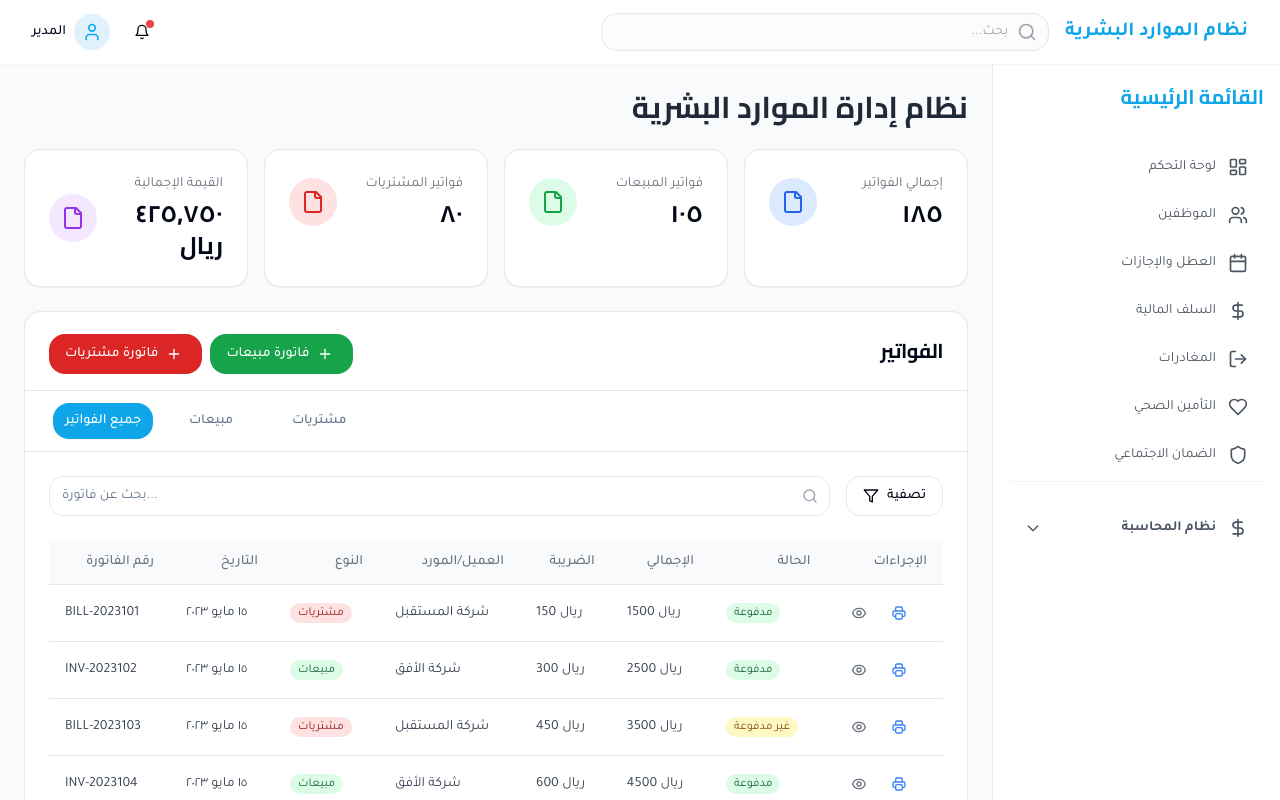
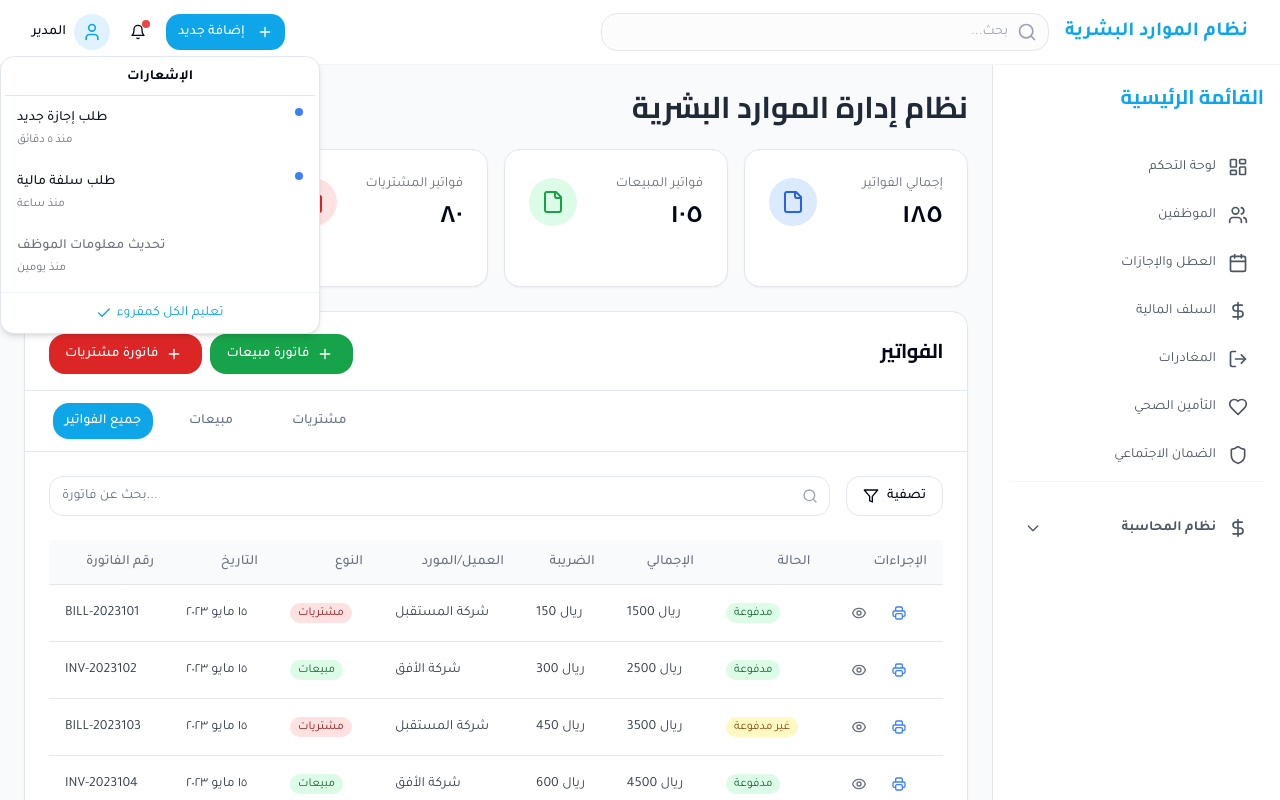
Before and after one commit to ki4n7/hrm-arabia-pro, a React (Vite) app: page /accounting/invoices in a window 1280 px wide. Both pictures are taken after a click on the button 141 px from the left and 32 px from the top of the page. Shown: the top 800 px of the page. Built offline with nearby package versions, Linux system fonts and the light colour scheme.

Commit message:
Enable modal and dropdown features
Implement modal for forms and dropdowns for notifications and user profile.

```diff
--- /dev/null
+++ b/src/components/FormModal.tsx
@@ -0,0 +1,44 @@
+
+import React, { ReactNode } from "react";
+import {
+  Dialog,
+  DialogContent,
+  DialogDescription,
+  DialogFooter,
+  DialogHeader,
+  DialogTitle,
+} from "@/components/ui/dialog";
+import { Button } from "@/components/ui/button";
+
+interface FormModalProps {
+  title: string;
+  description?: string;
+  isOpen: boolean;
+  onClose: () => void;
+  children: ReactNode;
+  footer?: ReactNode;
+}
+
+const FormModal: React.FC<FormModalProps> = ({
+  title,
+  description,
+  isOpen,
+  onClose,
+  children,
+  footer,
+}) => {
+  return (
+    <Dialog open={isOpen} onOpenChange={onClose}>
+      <DialogContent className="sm:max-w-[500px]">
+        <DialogHeader>
+          <DialogTitle>{title}</DialogTitle>
+          {description && <DialogDescription>{description}</DialogDescription>}
+        </DialogHeader>
+        <div className="py-4">{children}</div>
+        {footer && <DialogFooter>{footer}</DialogFooter>}
+      </DialogContent>
+    </Dialog>
+  );
+};
+
+export default FormModal;
--- a/src/components/Navbar.tsx
+++ b/src/components/Navbar.tsx
@@ -1,13 +1,37 @@
 
-import React from "react";
+import React, { useState } from "react";
 import { Button } from "@/components/ui/button";
-import { Menu, Bell, User, Search } from "lucide-react";
+import { Menu, Bell, User, Search, Plus } from "lucide-react";
+import NotificationsDropdown from "./NotificationsDropdown";
+import UserDropdown from "./UserDropdown";
+import FormModal from "./FormModal";
+import { useToast } from "@/hooks/use-toast";
 
 interface NavbarProps {
   toggleSidebar: () => void;
 }
 
 const Navbar: React.FC<NavbarProps> = ({ toggleSidebar }) => {
+  const [isModalOpen, setIsModalOpen] = useState(false);
+  const { toast } = useToast();
+
+  const openModal = () => {
+    setIsModalOpen(true);
+  };
+
+  const closeModal = () => {
+    setIsModalOpen(false);
+  };
+
+  const handleSubmit = (e: React.FormEvent) => {
+    e.preventDefault();
+    toast({
+      title: "تم إرسال النموذج بنجاح",
+      description: "سيتم مراجعة الطلب في أقرب وقت ممكن",
+    });
+    closeModal();
+  };
+
   return (
     <nav className="bg-white border-b border-gray-100 sticky top-0 z-30">
       <div className="max-w-full mx-auto px-4 sm:px-6 lg:px-8">
@@ -39,20 +63,65 @@ const Navbar: React.FC<NavbarProps> = ({ toggleSidebar }) => {
             </div>
           </div>
 
-          <div className="flex items-center">
-            <Button variant="ghost" size="icon" className="relative">
-              <Bell className="h-5 w-5" />
-              <span className="absolute top-2 right-2 h-2 w-2 bg-red-500 rounded-full"></span>
+          <div className="flex items-center gap-2">
+            <Button
+              onClick={openModal}
+              size="sm"
+              className="hidden md:flex bg-hrm-blue hover:bg-hrm-blue/90"
+            >
+              <Plus className="h-4 w-4 ml-1" />
+              إضافة جديد
             </Button>
-            <div className="mr-3 flex items-center">
-              <div className="rounded-full bg-hrm-lightBlue p-2">
-                <User className="h-5 w-5 text-hrm-blue" />
-              </div>
-              <span className="mr-2 text-sm font-medium hidden md:block">المدير</span>
-            </div>
+
+            <NotificationsDropdown />
+
+            <UserDropdown />
           </div>
         </div>
       </div>
+
+      {/* Form Modal Example */}
+      <FormModal
+        title="نموذج طلب جديد"
+        description="يرجى ملء البيانات المطلوبة لإنشاء طلب جديد"
+        isOpen={isModalOpen}
+        onClose={closeModal}
+        footer={
+          <div className="flex justify-between w-full">
+            <Button variant="outline" onClick={closeModal}>
+              إلغاء
+            </Button>
+            <Button type="submit" form="demoForm">
+              إرسال الطلب
+            </Button>
+          </div>
+        }
+      >
+        <form id="demoForm" onSubmit={handleSubmit} className="space-y-4">
+          <div>
+            <label htmlFor="title" className="block mb-2 text-sm font-medium">
+              عنوان الطلب
+            </label>
+            <input
+              type="text"
+              id="title"
+              className="w-full px-3 py-2 border rounded-md focus:outline-none focus:ring-2 focus:ring-hrm-blue/20"
+              required
+            />
+          </div>
+          <div>
+            <label htmlFor="description" className="block mb-2 text-sm font-medium">
+              وصف الطلب
+            </label>
+            <textarea
+              id="description"
+              rows={3}
+              className="w-full px-3 py-2 border rounded-md focus:outline-none focus:ring-2 focus:ring-hrm-blue/20"
+              required
+            ></textarea>
+          </div>
+        </form>
+      </FormModal>
     </nav>
   );
 };
--- /dev/null
+++ b/src/components/NotificationsDropdown.tsx
@@ -0,0 +1,75 @@
+
+import React from "react";
+import {
+  DropdownMenu,
+  DropdownMenuContent,
+  DropdownMenuItem,
+  DropdownMenuLabel,
+  DropdownMenuSeparator,
+  DropdownMenuTrigger,
+} from "@/components/ui/dropdown-menu";
+import { Bell, Check } from "lucide-react";
+import { Button } from "@/components/ui/button";
+
+const NotificationsDropdown = () => {
+  const notifications = [
+    {
+      id: 1,
+      title: "طلب إجازة جديد",
+      time: "منذ ٥ دقائق",
+      read: false,
+    },
+    {
+      id: 2,
+      title: "طلب سلفة مالية",
+      time: "منذ ساعة",
+      read: false,
+    },
+    {
+      id: 3,
+      title: "تحديث معلومات الموظف",
+      time: "منذ يومين",
+      read: true,
+    },
+  ];
+
+  return (
+    <DropdownMenu>
+      <DropdownMenuTrigger asChild>
+        <Button variant="ghost" size="icon" className="relative">
+          <Bell className="h-5 w-5" />
+          <span className="absolute top-2 right-2 h-2 w-2 bg-red-500 rounded-full"></span>
+        </Button>
+      </DropdownMenuTrigger>
+      <DropdownMenuContent align="end" className="w-80 bg-white">
+        <DropdownMenuLabel className="text-center border-b pb-2">الإشعارات</DropdownMenuLabel>
+        <div className="max-h-[300px] overflow-y-auto">
+          {notifications.length > 0 ? (
+            notifications.map((notification) => (
+              <DropdownMenuItem key={notification.id} className="cursor-pointer flex flex-col items-start p-3 hover:bg-gray-50">
+                <div className="flex w-full justify-between">
+                  <span className={`text-sm font-medium ${notification.read ? 'text-gray-500' : 'text-gray-900'}`}>
+                    {notification.title}
+                  </span>
+                  {!notification.read && <span className="h-2 w-2 bg-blue-500 rounded-full"></span>}
+                </div>
+                <span className="text-xs text-gray-500 mt-1">{notification.time}</span>
+              </DropdownMenuItem>
+            ))
+          ) : (
+            <div className="p-4 text-center text-gray-500">
+              لا توجد إشعارات
+            </div>
+          )}
+        </div>
+        <DropdownMenuSeparator />
+        <DropdownMenuItem className="justify-center text-center cursor-pointer text-hrm-blue">
+          <Check className="h-4 w-4 mr-1" />
+          <span>تعليم الكل كمقروء</span>
+        </DropdownMenuItem>
+      </DropdownMenuContent>
+    </DropdownMenu>
+  );
+};
+
+export default NotificationsDropdown;
--- /dev/null
+++ b/src/components/UserDropdown.tsx
@@ -0,0 +1,57 @@
+
+import React from "react";
+import {
+  DropdownMenu,
+  DropdownMenuContent,
+  DropdownMenuItem,
+  DropdownMenuLabel,
+  DropdownMenuSeparator,
+  DropdownMenuTrigger,
+} from "@/components/ui/dropdown-menu";
+import { Avatar, AvatarFallback, AvatarImage } from "@/components/ui/avatar";
+import { User, Settings, LogOut } from "lucide-react";
+
+const UserDropdown = () => {
+  return (
+    <DropdownMenu>
+      <DropdownMenuTrigger className="focus:outline-none">
+        <div className="flex items-center">
+          <div className="rounded-full bg-hrm-lightBlue p-2">
+            <User className="h-5 w-5 text-hrm-blue" />
+          </div>
+          <span className="mr-2 text-sm font-medium hidden md:block">المدير</span>
+        </div>
+      </DropdownMenuTrigger>
+      <DropdownMenuContent align="end" className="w-56 bg-white">
+        <div className="flex items-center justify-start gap-2 p-2">
+          <Avatar className="h-9 w-9">
+            <AvatarImage src="/placeholder.svg" alt="Avatar" />
+            <AvatarFallback className="bg-hrm-lightBlue">
+              <User className="h-4 w-4 text-hrm-blue" />
+            </AvatarFallback>
+          </Avatar>
+          <div>
+            <p className="text-sm font-medium">المدير</p>
+            <p className="text-xs text-gray-500">admin@example.com</p>
+          </div>
+        </div>
+        <DropdownMenuSeparator />
+        <DropdownMenuItem className="flex gap-2 cursor-pointer">
+          <User className="h-4 w-4" />
+          <span>الملف الشخصي</span>
+        </DropdownMenuItem>
+        <DropdownMenuItem className="flex gap-2 cursor-pointer">
+          <Settings className="h-4 w-4" />
+          <span>إعدادات الحساب</span>
+        </DropdownMenuItem>
+        <DropdownMenuSeparator />
+        <DropdownMenuItem className="flex gap-2 cursor-pointer text-red-500 hover:text-red-500">
+          <LogOut className="h-4 w-4" />
+          <span>تسجيل خروج</span>
+        </DropdownMenuItem>
+      </DropdownMenuContent>
+    </DropdownMenu>
+  );
+};
+
+export default UserDropdown;
--- a/src/layouts/DashboardLayout.tsx
+++ b/src/layouts/DashboardLayout.tsx
@@ -3,6 +3,7 @@ import React, { useState } from "react";
 import Navbar from "../components/Navbar";
 import Sidebar from "../components/Sidebar";
 import { useLocation } from "react-router-dom";
+import { Toaster } from "@/components/ui/toaster";
 
 interface DashboardLayoutProps {
   children: React.ReactNode;
@@ -37,6 +38,7 @@ const DashboardLayout: React.FC<DashboardLayoutProps> = ({ children }) => {
           </div>
         </main>
       </div>
+      <Toaster />
     </div>
   );
 };
```
